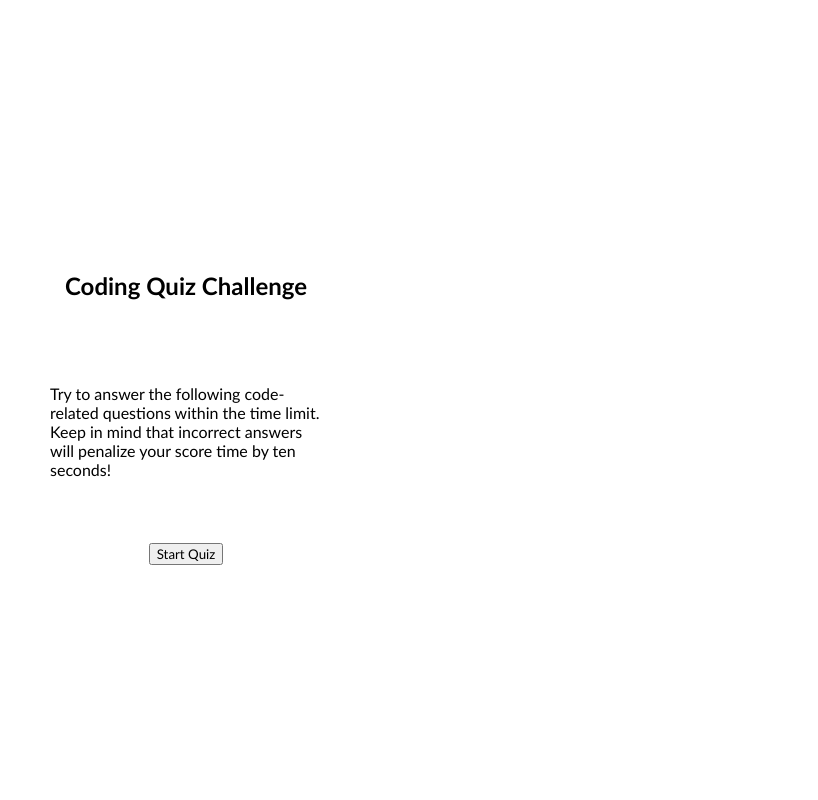
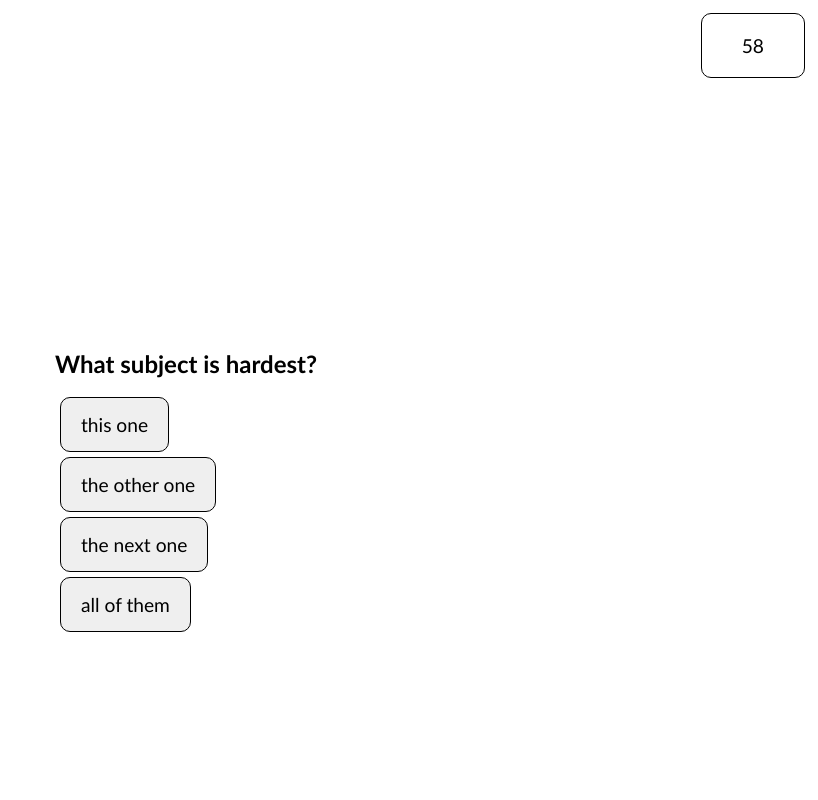
Before and after one commit to haleyhilton/California-Rocks-Quiz, a plain HTML site: page index.html in a window 1280 px wide. Both pictures are taken after a click on the button "Start Quiz". Shown: the top 800 px of the page, without its empty margins (462-1280 px from the left). Drawn offline with Linux system fonts and the light colour scheme.

Commit message:
Worked with tutor to implement working array and beginning to appendQuestionsandAnswers to the buttons  1 - 4

```diff
--- a/assets/css/style.css
+++ b/assets/css/style.css
@@ -21,7 +21,7 @@
     flex-direction: column;
 }
 
-p{
+/*p{
     padding: 5%;
     margin: 0;
     display: flex;
@@ -29,9 +29,20 @@ p{
     justify-content: center;
     width: 400px;
 }
+*/
+.header{
+    display: flex;
+    justify-content: flex-end;
+}
 
-.header{
-
+.startContainer{
+    padding: 5%;
+    margin: 0;
+    display: flex;
+    align-items: center;
+    justify-content: center;
+    width: 400px;
+    flex-direction: column;
 }
 
 #start{
@@ -46,6 +57,11 @@ p{
 
 }
 
+.questionContainer{
+
+}
+
+
 .answerBtn {
     display: grid;
     padding: 15px 20px;
@@ -55,7 +71,7 @@ p{
     border-radius: 10px;
 }
 
-#highScoreContainer {
+.highScoreContainer {
 
 }
 
@@ -72,9 +88,17 @@ p{
 }
 
 #timer {
-
+    padding: 20px 40px;
+    margin: 5px;
+    font-size: larger;
+    border: 1px solid;
+    border-radius: 10px;
 }
 
 #counter {
 
 }
+
+.hide {
+    display: none;
+}
--- a/assets/js/script.js
+++ b/assets/js/script.js
@@ -1,26 +1,117 @@
-const container = document.getElementById("container");
-const header = document.getElementsByClassName("header")
+//Assignment Code + Event Listener to prompt questions when button pushed
+document.querySelector("#start").addEventListener("click", startGame);
+
+const container = document.querySelector(".container");
+const startContainer = document.querySelector(".startContainer");
+//const questionContainer = document.getElementById("questionContainer");
+const header = document.querySelector(".header")
 const start = document.getElementById("start");
-const startBtn = document.getElementsByClassName("startBtn")
+const startBtn = document.querySelector(".startBtn")
 const quiz = document.getElementById("quiz");
-const answerBtn = document.getElementById("answerBtns")
-const question = document.getElementById("question");
-const choices = document.getElementById("choices");
+//const answerBtn = document.getElementById("answerBtn")
+const questionEl = document.getElementById("question");
+const choicesEl = document.getElementById("choices");
 const submitBtn = document.getElementById("submit");
 const results = document.getElementById("results");
 const highScore = document.getElementById("highScore");
-const timer = document.getElementById("timer");
+//const timer = document.getElementById("timer");
 const counter = document.getElementById("counter");
-const highScoreContainer = document.getElementById("highScoreContainer");
+const highScoreContainer = document.querySelector(".highScoreContainer");
+var wins = localStorage.getItem("wins");
+var losses = localStorage.getItem("losses");
+//save most recent highschool
+var questionContainer = document.querySelector(".questionContainer");
+var answerBtnArray = document.querySelectorAll(".answerBtn")
+var answerContainer = document.querySelector(".answerContainer");
+
+
+
+
+//Start button should begin the game
+function startGame() {
+        console.log("it worked")
+
+    questionContainer.classList.remove("hide");
+    startContainer.classList.add("hide")
+    timer();
+    appendQuestionAnswer()
+}
 
 
 //countdown timer
+var timeContainer = document.querySelector("#counter")
+
+var timeLeft = 60;
+
+function timer() {
+    var timeInterval = setInterval(
+        function () {
+        timeLeft--;
+        timeContainer.textContent = timeLeft;
+
+        if (timeLeft === 0) {
+            clearInterval(timeInterval);
+        }
+    }, 1000);
+}
 
 
+// delete questionContainer['hide'];
+//   displayQuestionAnswer();
+//}
 
-//start quiz container
-    //Start button should begin the game
+var questionNum = 0
 
+
+var questionAnswerList = [
+    {
+        question: 'What subject is hardest?',
+        answers: [
+            { text: "this one", correct: true },
+            { text: "the other one", correct: false },
+            { text: "the next one", correct: false },
+            { text: "all of them", correct: false  },
+        ]
+    },
+    {
+        question: 'Question 2?',
+        answers: [
+            { text: "this one", correct: true },
+            { text: "the other one", correct: false },
+            { text: "the next one", correct: false },
+            { text: "all of them", correct: false  },
+        ]
+    },
+    {
+        question: 'Question 3?',
+        answers: [
+            { text: "this one", correct: true },
+            { text: "the other one", correct: false },
+            { text: "the next one", correct: false },
+            { text: "all of them", correct: false  },
+        ]
+    }
+]
+
+function appendQuestionAnswer() {
+    var questionAnswer = questionAnswerList[questionNum];
+    var question = questionAnswer.question
+    var answers = questionAnswer.answers
+    questionEl.textContent = question
+//anonymous function (also can grab i)
+    answers.forEach(function(answer, i) {
+        answerBtnArray[i].textContent = answer.text
+        answerBtnArray[i].dataset.correct = answer.correct
+        answerBtnArray[i].addEventListener("click", function(event){
+            var isCorrect = event.target.dataset.correct
+            console.log(isCorrect)
+            //if statement to check if they got it right or not
+            questionNum++ //questionNum is equal to questionNum plus one
+            //stop it if =<3
+            appendQuestionAnswer()
+        })
+    })
+}
 
 //multiple choice questions
 // keep track of user's answers
@@ -33,5 +124,6 @@ const highScoreContainer = document.getElementById("highScoreContainer");
 //
 
 
-
 //high score storage
+//Start button should begin the game
+//startBtn.addEventListener("click", startGame);
--- a/index.html
+++ b/index.html
@@ -12,33 +12,35 @@
 <body>
     <!-- Start quiz container -->
     <header class="header">
+        <!-- Timer -->
+        <div id="timer">
+            <div id="counter"></div>
+
+        </div>
 
     </header>
     <div class="container">
-        <h2 class="header">Coding Quiz Challenge</h2>
+        <div class="startContainer">
+            <h2 class="startHeader">Coding Quiz Challenge</h2>
             <p>Try to answer the following code-related questions within the time limit. Keep in mind that incorrect answers will penalize your score time by ten seconds!</p>
             <button id="start" class="startBtn">Start Quiz</button>
         </div>
-    <div class="container">
+        <div class="questionContainer hide">
             <h2 id="question">Question</h2>
-        <div id="question"></div>
+            <div class="answerContainer"></div>
             <button class="answerBtn">Answer 1</button>
             <button class="answerBtn">Answer 2</button>
             <button class="answerBtn">Answer 3</button>
             <button class="answerBtn">Answer 4</button>
 
             </div>
+    </div>
 
     <!-- Results & high score storage -->
-    <div id="highScoreContainer">
+    <div class="highScoreContainer">
         <button id="submit">Submit</button>
         <div id="results"></div>
         <div id="highScore"></div>
-    </div>
-    <!-- Timer -->
-    <div id="timer">
-        <div id="counter"></div>
-
     </div>
 
 
```
Lines whose indentation alone changed are shown as unchanged.
